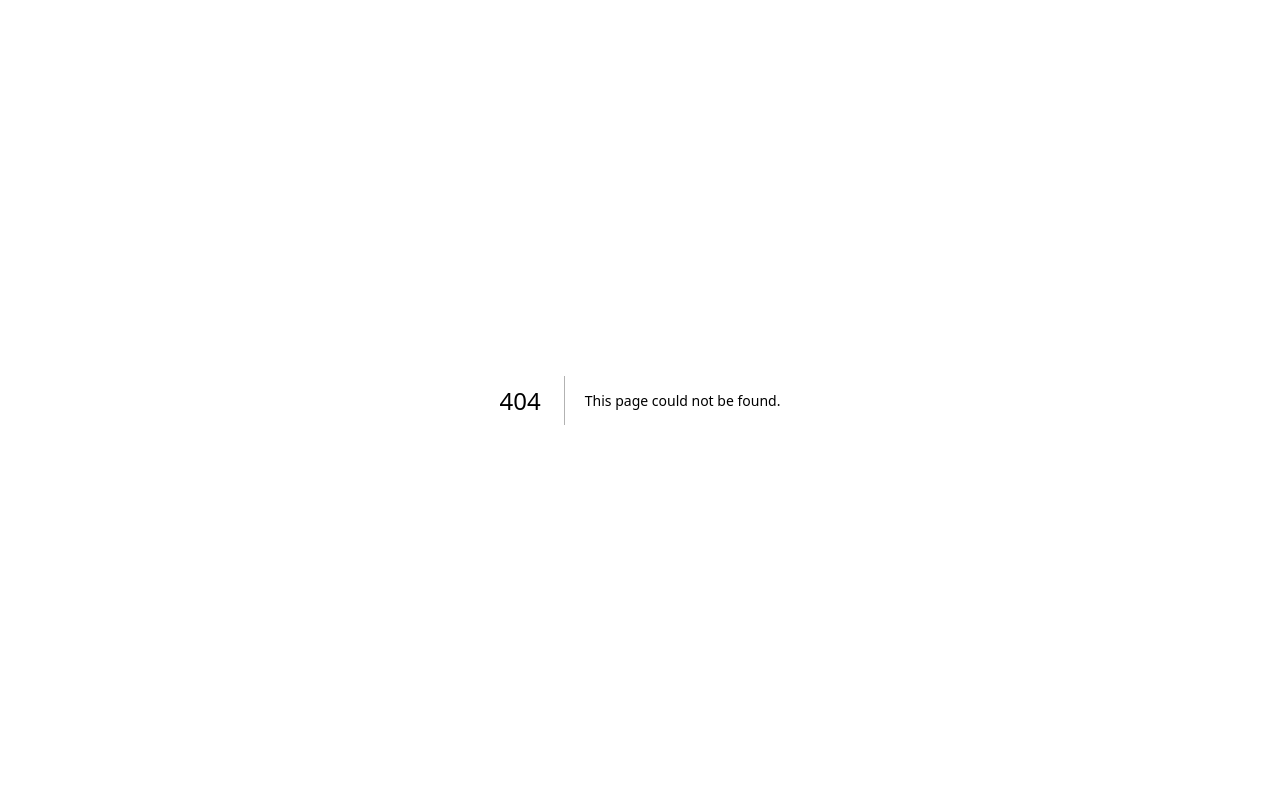
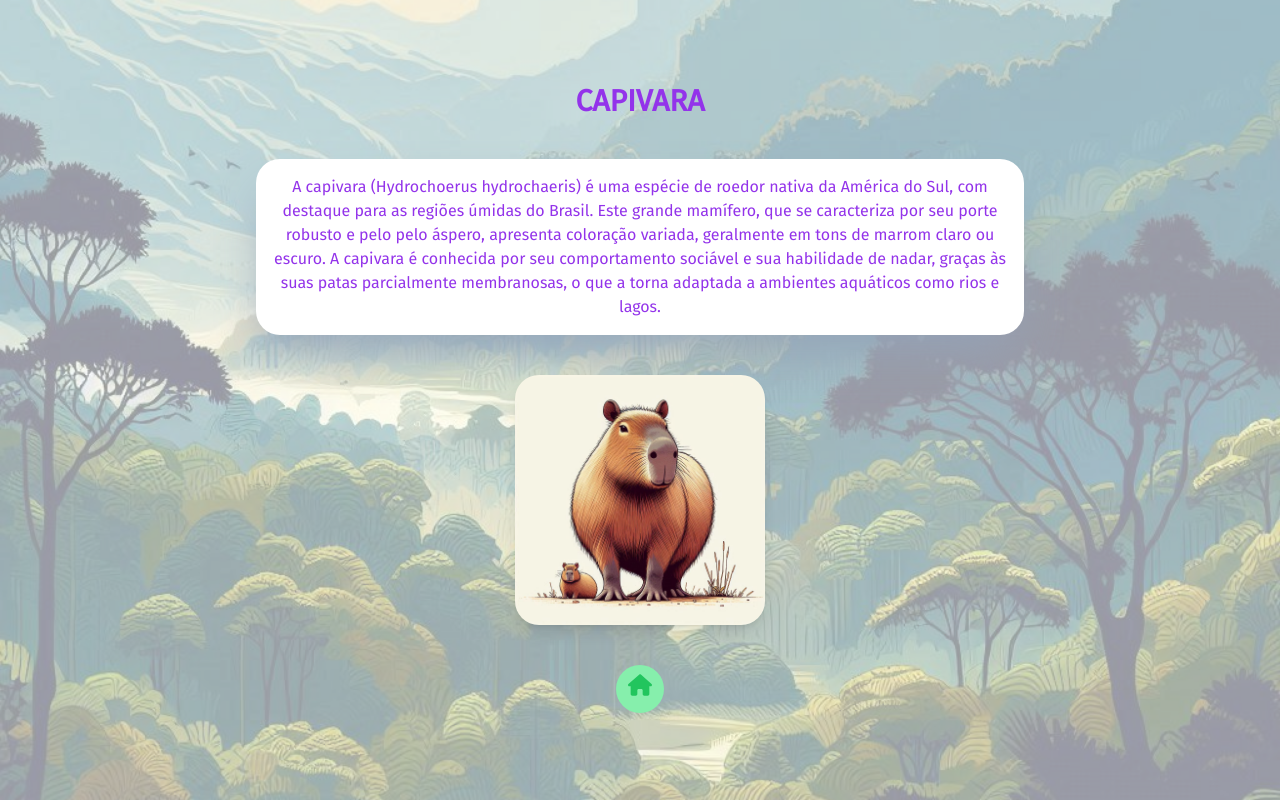
Before and after one commit to LaisaGarlini/guardioes-do-rio, a Next.js app in the folder guardioes-do-rio/: page /capivara in a window 1280 px wide. Before the commit this address had no page. Built offline with nearby package versions, Linux system fonts and the light colour scheme.

Commit message:
capivara

```diff
--- /dev/null
+++ b/guardioes-do-rio/src/app/capivara/page.tsx
@@ -0,0 +1,46 @@
+"use client";
+
+import { useRouter } from 'next/navigation';
+import Image from "next/image";
+import Capivara from "@/app/assests/capivara.png";
+import Mata from "@/app/assests/mata.png";
+import { faHouse } from '@fortawesome/free-solid-svg-icons';
+import { FontAwesomeIcon } from '@fortawesome/react-fontawesome';
+
+export default function Ranking() {
+    const router = useRouter();
+
+    return (
+        <div className="relative flex flex-col justify-center items-center min-h-screen">
+            <div
+                className="absolute inset-0 bg-cover bg-center opacity-40"
+                style={{ backgroundImage: `url(${Mata.src})` }}
+            ></div>
+
+            <div className="relative z-10">
+                <h1 className="text-purple-600 text-3xl font-bold">CAPIVARA</h1>
+            </div>
+            <div className="relative z-10 text-purple-600 text-center p-4 mt-10 w-3/5 bg-white rounded-3xl shadow-2xl shadow-slate-400">
+                <nav>
+                A capivara (Hydrochoerus hydrochaeris) é uma espécie de roedor nativa da América do Sul, com destaque para as regiões úmidas do Brasil.
+                Este grande mamífero, que se caracteriza por seu porte robusto e pelo pelo áspero, apresenta coloração variada, geralmente em tons de marrom
+                claro ou escuro. A capivara é conhecida por seu comportamento sociável e sua habilidade de nadar, graças às suas patas parcialmente membranosas,
+                o que a torna adaptada a ambientes aquáticos como rios e lagos.
+                </nav>
+            </div>
+            <div className="relative z-10 mt-10">
+                <Image
+                    src={Capivara}
+                    alt="Capivara"
+                    width={250}
+                    className="rounded-3xl shadow-lg"
+                />
+            </div>
+            <div className="relative z-20 mt-10">
+                <button onClick={() => router.push('/album')} className="bg-green-300 hover:bg-green-400 w-12 h-12 rounded-full">
+                    <FontAwesomeIcon icon={faHouse} className="h-10 w-6 mb-2 text-green-500" />
+                </button>
+            </div>
+        </div>
+    );
+}
```
Also changed, not shown: 1 other file (tests, documents, lock files or other folders).
